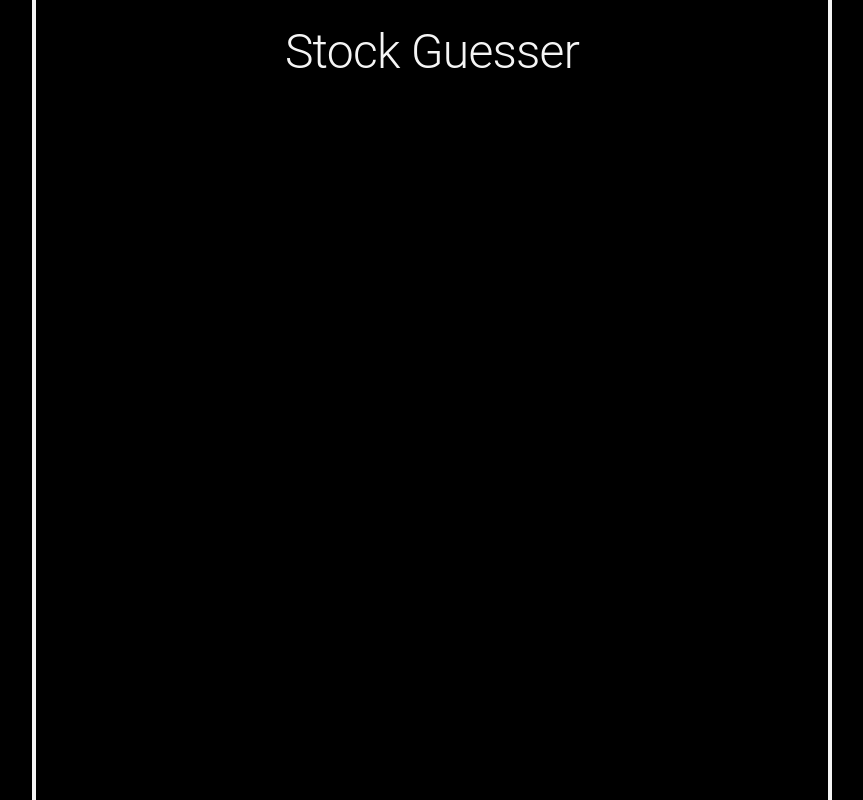
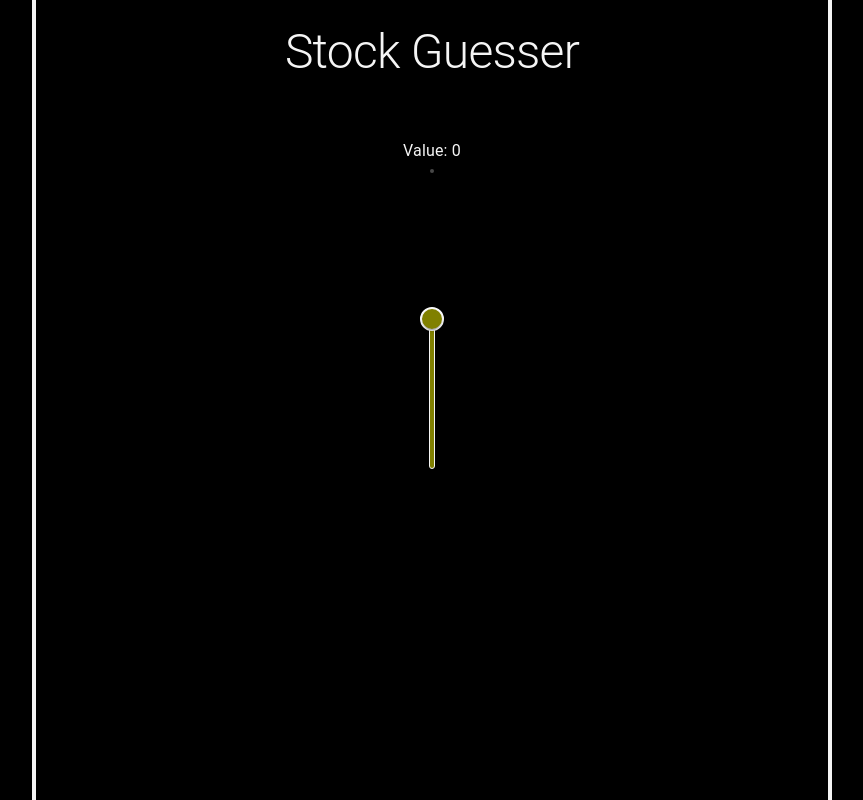
Before and after one commit to DrFelixWei/StockGuesser, a React (Vite) app in the folder webapp/: page / in a window 1280 px wide. Shown: the whole page, without its empty margins (208-1071 px from the left). Built offline with nearby package versions, Linux system fonts and the light colour scheme.

Commit message:
added vertical slider user input component

```diff
--- a/webapp/src/App.jsx
+++ b/webapp/src/App.jsx
@@ -2,6 +2,7 @@ import React from 'react';
 import { Container, CssBaseline, Box, Typography, useMediaQuery } from '@mui/material';
 import { styled, useTheme, ThemeProvider, createTheme } from '@mui/material/styles';
 import StockData from './components/StockData';
+import UserInput from './components/UserInput';
 import './App.css';
 
 const theme = createTheme({
@@ -72,6 +73,8 @@ function App() {
           {/* <StyledContainer>
             <StockData />
           </StyledContainer> */}
+
+          <UserInput />
         </Box>
       </Root>
     </ThemeProvider>
--- /dev/null
+++ b/webapp/src/components/UserInput.jsx
@@ -0,0 +1,128 @@
+import React, { useState } from 'react';
+import { Slider, Box, Typography } from '@mui/material';
+import { styled } from '@mui/system';
+
+// Function to calculate color based on value
+const getColorFromValue = (value) => {
+  const normalizedValue = (value + 100) / 200; // Normalize value to range [0, 1]
+  const red = Math.min(255, Math.max(0, Math.round((1 - normalizedValue) * 255)));
+  const green = Math.min(255, Math.max(0, Math.round(normalizedValue * 255)));
+  return `rgb(${red}, ${green}, 0)`;
+};
+
+// Custom styled Box for vertical slider
+const VerticalSlider = styled(Slider)(({ theme, color }) => ({
+  height: '300px', // Adjust the height as needed
+  '& .MuiSlider-thumb': {
+    width: 24,
+    height: 24,
+    backgroundColor: color,
+    border: '2px solid #fff',
+  },
+  '& .MuiSlider-track': {
+    height: 4,
+    backgroundColor: color,
+  },
+  '& .MuiSlider-rail': {
+    height: 4,
+    backgroundColor: theme.palette.grey[400], // Default rail color
+  },
+}));
+
+const UserInput = () => {
+  const [value, setValue] = useState(0);
+
+  const handleChange = (event, newValue) => {
+    setValue(newValue);
+  };
+
+  // Calculate color based on slider value
+  const sliderColor = getColorFromValue(value);
+
+  return (
+    <Box sx={{ display: 'flex', alignItems: 'center', flexDirection: 'column', height: '400px', justifyContent: 'center' }}>
+      <Typography gutterBottom>Value: {value}</Typography>
+      <VerticalSlider
+        orientation="vertical"
+        value={value}
+        onChange={handleChange}
+        min={-100}
+        max={100}
+        aria-labelledby="vertical-slider"
+        color={sliderColor} // Pass the color as a prop
+      />
+    </Box>
+  );
+};
+
+export default UserInput;
+
+
+// import React, { useState } from 'react';
+// import { Slider, Box, Typography } from '@mui/material';
+// import { styled } from '@mui/system';
+
+// // Function to calculate color based on value
+// const getColorFromValue = (value) => {
+//   const normalizedValue = (value + 100) / 200; // Normalize value to range [0, 1]
+//   const red = Math.min(255, Math.max(0, Math.round((1 - normalizedValue) * 255)));
+//   const green = Math.min(255, Math.max(0, Math.round(normalizedValue * 255)));
+//   return `rgb(${red}, ${green}, 0)`;
+// };
+
+// // Custom styled Box for vertical slider
+// const VerticalSlider = styled(Slider)(({ theme }) => ({
+//   height: '300px', // Adjust the height as needed
+//   '& .MuiSlider-thumb': {
+//     width: 24,
+//     height: 24,
+//     '&:nth-of-type(2)': { // Specifically target the second thumb (user adjustable)
+//       backgroundColor: theme.palette.primary.main,
+//     },
+//     '&:nth-of-type(1)': { // Specifically target the first thumb (locked at 0)
+//       width: 0,
+//       height: 0,
+//       backgroundColor: 'transparent',
+//       boxShadow: 'none',
+//     },
+//   },
+//   '& .MuiSlider-track': {
+//     height: 4,
+//   },
+//   '& .MuiSlider-rail': {
+//     height: 4,
+//   },
+// }));
+
+// const UserInput = () => {
+//   const [value, setValue] = useState([0, 0]);
+
+//   const handleChange = (event, newValue) => {
+//     setValue([0, newValue[1]]);
+//   };
+
+//   // Calculate color based on slider value
+//   const sliderColor = getColorFromValue(value[1]);
+
+//   return (
+//     <Box sx={{ display: 'flex', alignItems: 'center', flexDirection: 'column', height: '400px', justifyContent: 'center' }}>
+//       <Typography gutterBottom>Value: {value[1]}</Typography>
+//       <VerticalSlider
+//         orientation="vertical"
+//         value={value}
+//         onChange={handleChange}
+//         min={-100}
+//         max={100}
+//         aria-labelledby="vertical-slider"
+//         track="inverted"
+//         sx={{
+//           '& .MuiSlider-track': {
+//             backgroundColor: sliderColor,
+//           },
+//         }}
+//       />
+//     </Box>
+//   );
+// };
+
+// export default UserInput;
```
